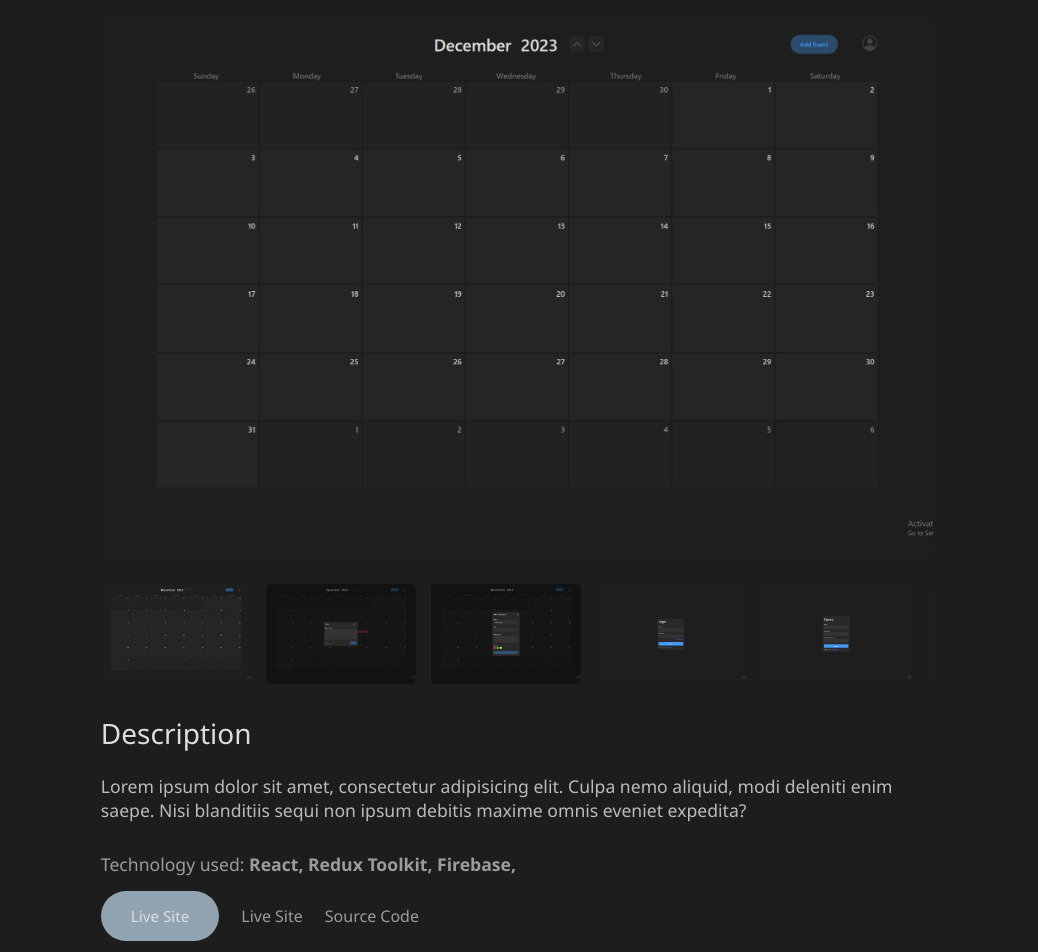
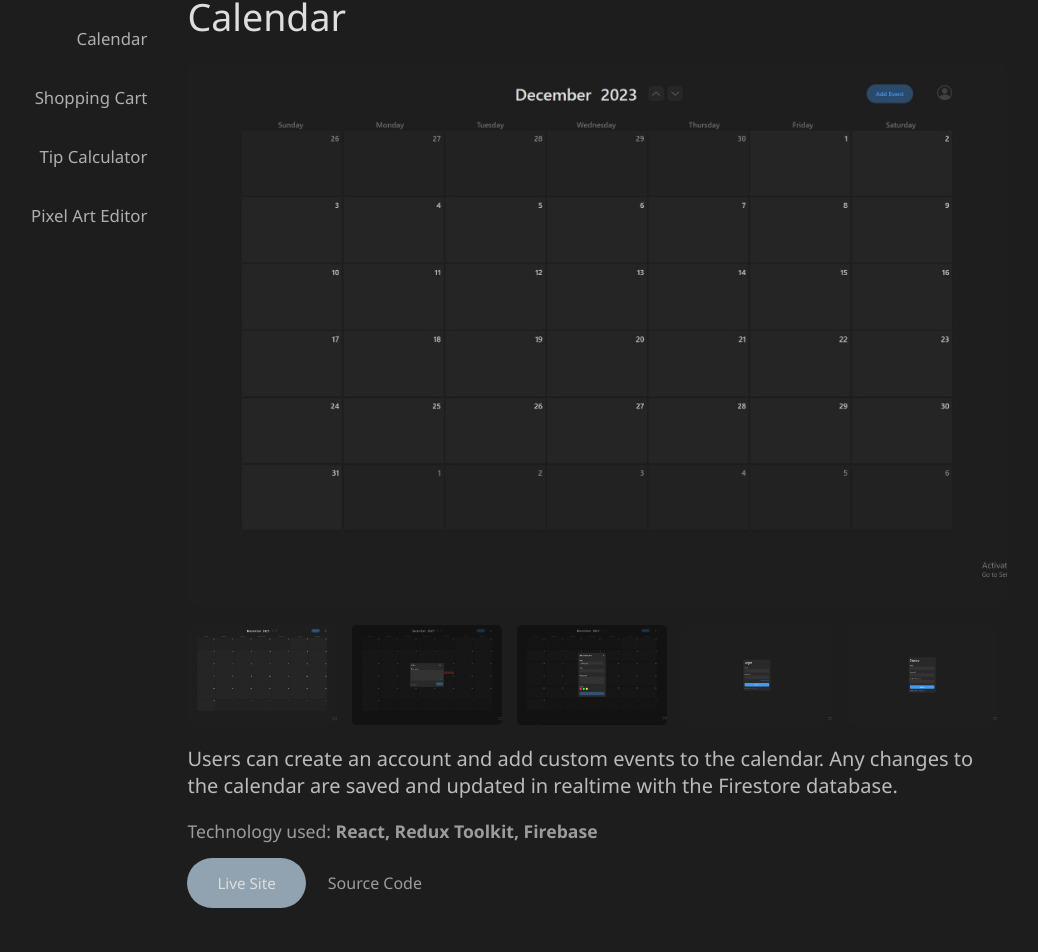
Before and after one commit to jhank12/Portfolio-React, a React (Vite) app: page / in a window 1280 px wide. Shown: the part 1669-2621 px from the top of the page, without its empty margins (123-1161 px from the left). Built offline with nearby package versions, Linux system fonts and the light colour scheme.

Commit message:
added smooth scroll in project section

```diff
--- a/src/Components/Sections/ProjectsSection.jsx
+++ b/src/Components/Sections/ProjectsSection.jsx
@@ -1,9 +1,14 @@
-import React, { useState } from "react";
+import React, { useRef, useState } from "react";
 
 import "/src/projectsSection.css";
 import ImageGallery from "../ImageGallery/ImageGallery";
 
 const ProjectsSection = () => {
+  const calendarRef = useRef(null);
+  const cartRef = useRef(null);
+  const calculatorRef = useRef(null);
+  const pixelArtRef = useRef(null);
+
   const testArr = [
     {
       name: "Calendar",
@@ -16,9 +21,12 @@ const ProjectsSection = () => {
         "../src/Images/CalendarImages/calendar_signup1.PNG",
         "../src/Images/CalendarImages/calendar_forgotpassword1.PNG",
       ],
+      description:
+        "Users can create an account and add custom events to the calendar. Any changes to the calendar are saved and updated in realtime with the Firestore database.",
       tech: ["React", "Redux Toolkit", "Firebase"],
       site: "https://calendar-jhank12.netlify.app/#/",
       code: "https://github.com/jhank12/Calendar",
+      ref: calendarRef,
     },
     {
       name: "Shopping Cart",
@@ -29,10 +37,13 @@ const ProjectsSection = () => {
         "../src/Images/ShoppingCart/cart_2.PNG",
         "../src/Images/ShoppingCart/cart_checkout.PNG",
       ],
+      description:
+        "Fake e-commerce site with products that users can choose a quantity of and add to their cart.",
       tech: ["React", "TypeScript", "Redux Toolkit"],
 
       site: "https://jhank12-shopping-cart.netlify.app/",
       code: "https://github.com/jhank12/Shopping-Cart",
+      ref: cartRef,
     },
     {
       name: "Tip Calculator",
@@ -41,10 +52,14 @@ const ProjectsSection = () => {
         "../src/Images/TipCalculator/calculator_main.PNG",
         "../src/Images/TipCalculator/calculator_2.PNG",
       ],
+      description:
+        "Allows users to input bill amount, number of people and tip percentage to divide the bill evenly.",
+
       tech: ["HTML", "CSS", "JavaScript"],
 
       site: "https://jhank12.github.io/Tip-Calculator/",
       code: "https://github.com/jhank12/Tip-Calculator",
+      ref: calculatorRef,
     },
     {
       name: "Pixel Art Editor",
@@ -54,14 +69,41 @@ const ProjectsSection = () => {
         "../src/Images/PixelArtEditor/editor2.PNG",
         "../src/Images/PixelArtEditor/editor3.PNG",
       ],
+      description:
+        "Fake e-commerce site with products that users can choose a quantity of and add to their cart.",
+
       tech: ["HTML", "CSS", "JavaScript"],
 
       site: "https://jhank12.github.io/Pixel-Art-Editor/",
       code: "https://github.com/jhank12/Pixel-Art-Editor",
+      ref: pixelArtRef,
     },
   ];
 
   const [link, setLink] = useState();
+
+  let ref = useRef(null);
+
+  function handleScroll(id) {
+    console.log(id);
+    switch (id) {
+      case "calendar":
+        ref = calendarRef;
+        break;
+      case "shoppingCart":
+        ref = cartRef;
+        break;
+
+      case "calculator":
+        ref = calculatorRef;
+        break;
+      case "pixelArt":
+        ref = pixelArtRef;
+        break;
+    }
+
+    ref.current?.scrollIntoView({ behavior: "smooth" });
+  }
 
   return (
     <section className="contentSection">
@@ -69,21 +111,36 @@ const ProjectsSection = () => {
 
       <div className="projectsContainer">
         {/* left side navigation */}
-        {/* <nav className="projectsNav">
+        <nav className="projectsNav">
+          {/* render dynamically from arr using id */}
           <ul>
-            <li onClick={() => setLink("calendar")}>Calendar</li>
-            <li onClick={() => setLink("shoppingCart")}>E-Commerce</li>
-            <li onClick={() => setLink("calculator")}>Tip Calculator</li>
-            <li onClick={() => setLink("pixelArt")}>Pixel Art Editor</li>
+            {testArr.map((item) => {
+              const { name, id } = item;
+
+              return (
+                <li>
+                  <a onClick={() => handleScroll(id)}>{name}</a>
+                </li>
+              );
+            })}
           </ul>
-        </nav> */}
+        </nav>
 
         <div className="projectsList">
           {testArr.map((project) => {
-            const { name, id, images, tech: techArr, site, code } = project;
+            const {
+              name,
+              id,
+              images,
+              description,
+              tech: techArr,
+              site,
+              code,
+              ref,
+            } = project;
 
             return (
-              <div key={id} className="project" id={id}>
+              <div key={id} className="project" id={id} ref={ref}>
                 <div>
                   <h2>{name}</h2>
                 </div>
@@ -91,26 +148,29 @@ const ProjectsSection = () => {
                 <ImageGallery images={images} />
 
                 <div className="projectDescription">
-                  <h4>Description</h4>
-                  <br />
-                  <p className="font-secondary">
-                    Lorem ipsum dolor sit amet, consectetur adipisicing elit.
-                    Culpa nemo aliquid, modi deleniti enim saepe. Nisi
-                    blanditiis sequi non ipsum debitis maxime omnis eveniet
-                    expedita?
-                  </p>
+                  {/* <h4>Description</h4> */}
+                  {/* <br /> */}
+                  <p className="font-secondary">{description}</p>
                 </div>
 
                 <p className="gray-dark">
-                  Technology used: {" "}
+                  Technology used:{" "}
                   {techArr.map((tech) => {
-                    return <strong key={tech}>{tech}, {" "}</strong> ;
+                    if (techArr.indexOf(tech) !== techArr.length - 1) {
+                      return <strong key={tech}> {tech}, </strong>;
+                    } else {
+                      return <strong key={tech}> {tech} </strong>;
+                    }
                   })}
                 </p>
 
                 <div className="projectActions">
-                  <button>Live Site</button>
-                  <a href={site} rel="noreferrer" target="_blank">
+                  <a
+                    className="linkBtn"
+                    href={site}
+                    rel="noreferrer"
+                    target="_blank"
+                  >
                     Live Site
                   </a>
                   <a href={code} rel="noreferrer" target="_blank">
--- a/src/projectsSection.css
+++ b/src/projectsSection.css
@@ -3,6 +3,7 @@
   gap: 40px;
   justify-content: center;
   margin: 0 auto;
+  margin-top: 50px;
   width: 85%;
 }
 
@@ -10,9 +11,9 @@
   display: flex;
   flex-direction: column;
   gap: 100px;
-  /* overflow-y: scroll; */
-  /* max-height: 1100px; */
-  /* min-height: 800px; */
+  overflow-y: scroll;
+  max-height: 1100px;
+  min-height: 800px;
   width: 85%;
 }
 
@@ -68,8 +69,24 @@
   gap: 22px;
 }
 
+.linkBtn {
+  border-radius: 50px;
+  border: none;
+  background-color: #91a3b0;
+  color: #dedede;
+  cursor: pointer;
+  font-family: inherit;
+  font-weight: 500;
+  font-size: 0.95rem;
+  padding: 15px 30px;
+}
+
 .projectDescription {
-  margin: 15px 0;
+  margin: 5px 0;
+}
+
+.projectDescription p {
+  font-size: 1.25rem !important;
 }
 
 .gray-dark {
@@ -80,7 +97,7 @@
   color: #bbbbbb;
 }
 
-.projectActions a {
+.projectActions a:last-of-type {
   color: #9c9c9c;
 }
 
```
